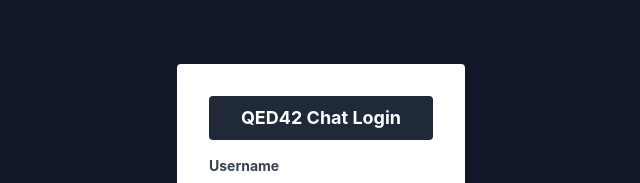
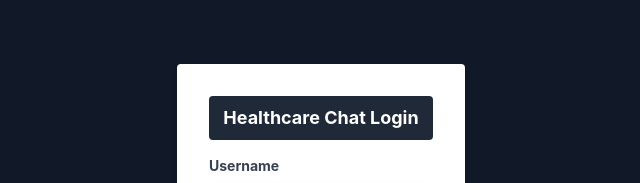
Before and after one commit to VertikaJain/react-chat-app, a React (Create React App) app: page / in a window 1280 px wide. Shown: the top 183 px of the page, without its empty margins (319-959 px from the left). Built offline with nearby package versions, Linux system fonts and the light colour scheme.

Commit message:
Added Role to Users

```diff
--- a/src/App.js
+++ b/src/App.js
@@ -8,14 +8,13 @@ export default class ChatApp extends Component {
     super(props)
     this.state = {
       isLoggedIn: false,
-      id: ""
+      loggedInUserObj: {}
     }
     this.setLoggedinUser = this.setLoggedinUser.bind(this)
   }
 
-  setLoggedinUser(userid) {
-    this.setState({ isLoggedIn: true })
-    this.setState({ id: userid })
+  setLoggedinUser(loggedInUserObj) {
+    this.setState({ isLoggedIn: true, loggedInUserObj: { ...loggedInUserObj } })
   }
 
   render() {
@@ -23,7 +22,7 @@ export default class ChatApp extends Component {
     return (
       <div className="App">
         { !this.state.isLoggedIn && <Login loginProp={this.setLoggedinUser} />}
-        { this.state.isLoggedIn && this.state.id !== "" && <ChatWindow id={this.state.id} />}
+        { this.state.isLoggedIn && <ChatWindow loggedInUserObj={this.state.loggedInUserObj} />}
       </div>
     )
   }
--- a/src/components/chatWindow/chatWindow.js
+++ b/src/components/chatWindow/chatWindow.js
@@ -7,7 +7,6 @@ export default class ChatWindow extends Component {
     constructor(props) {
         super(props)
         this.state = {
-            loggedInUserId: "",
             users: [],
             messageToUser: "",
             ws: null,
@@ -18,17 +17,16 @@ export default class ChatWindow extends Component {
     }
 
     async componentDidMount() {
-        this.setState({ loggedInUserId: this.props.id })
         // API call to fetch all contacts
         try {
-            let contactsResult = await API.getContacts(this.props.id)
+            let contactsResult = await API.getContacts(this.props.loggedInUserObj._id, this.props.loggedInUserObj.role)
             this.setState({ users: contactsResult.data.data })
         } catch (error) {
             console.log("error:", error);
         }
 
         // Web Socket to Fetch all message-data
-        let ws = new WebSocket(`ws://localhost:3000/chat/${this.state.loggedInUserId}`)
+        let ws = new WebSocket(`ws://localhost:3000/chat/${this.props.loggedInUserObj._id}`)
         console.log("ws: ", ws);
         ws.onopen = () => {
             console.log("Connected websocket main component.");
@@ -52,7 +50,7 @@ export default class ChatWindow extends Component {
     }
 
     getNewMsgObj(newMsgObj) {
-        let msgToSend = { senderid: this.state.loggedInUserId, receiverid: this.state.messageToUser._id, ...newMsgObj }
+        let msgToSend = { senderid: this.props.loggedInUserObj._id, receiverid: this.state.messageToUser._id, ...newMsgObj }
         this.state.ws.send(JSON.stringify(msgToSend))
     }
 
@@ -63,9 +61,9 @@ export default class ChatWindow extends Component {
                     {(this.state.users.length > 0) && <ContactList users={this.state.users} selectedUser={this.getSelectedUser} />}
                     {this.state.messageToUser && <MessageBox
                         selectedUser={this.state.messageToUser}
-                        loggedInUserId={this.state.loggedInUserId}
+                        loggedInUserDP={this.props.loggedInUserObj.img}
                         messageData={this.state.messageData.filter(msg => (msg.from === this.state.messageToUser._id ||
-                            (msg.from === this.state.loggedInUserId && msg.to === this.state.messageToUser._id)))}
+                            (msg.from === this.props.loggedInUserObj._id && msg.to === this.state.messageToUser._id)))}
                         setNewMsgObj={this.getNewMsgObj}
                     />}
                 </div>
--- a/src/components/chatWindow/messageBox.js
+++ b/src/components/chatWindow/messageBox.js
@@ -30,7 +30,7 @@ export default class MessageBox extends Component {
                     <div className=" w-max text-black shadow-lg clear-both p-8 rounded-tl-md rounded-br-md rounded-bl-md mt-2">
                         {mdata.msg}</div>
                     <div className="w-16 rounded-full relative h-16 mx-2 px-2 border">
-                        <img className="profile-picture absolute h-full object-cover self-center p-2" src="https://upload.wikimedia.org/wikipedia/en/8/88/Sally_Brown.png" alt="dp" />
+                        <img className="profile-picture absolute h-full object-cover self-center p-2" src={this.props.loggedInUserDP} alt="dp" />
                     </div>
                 </div>)
             else
--- a/src/components/login/login.js
+++ b/src/components/login/login.js
@@ -9,15 +9,15 @@ export default class Login extends Component {
         }
     }
 
-    onLoginComplete = (userid) => {
-        this.props.loginProp(userid)
+    onLoginComplete = (loggedInUserObj) => {
+        this.props.loginProp(loggedInUserObj)
     }
 
     login = async () => {
         // Call Login API to get user ID if the user exists in DB
         try {
             let loginResult = await API.logIn(this.state.username)
-            this.onLoginComplete(loginResult.data._id)
+            this.onLoginComplete(loginResult.data)
         } catch (error) {
             let element = document.querySelector(".incorrect-user")
             element.innerText = "Some Error Occurred."
@@ -32,7 +32,7 @@ export default class Login extends Component {
             <div className="bg-gray-900">
                 <div className="login container mx-auto w-full max-w-xs items-center pt-12 h-screen">
                     <form action="chat.html" method="GET" className="bg-white shadow-md rounded px-8 pt-8 pb-8 m-4">
-                        <label className="block text-lg font-bold mb-4 py-2 text-center bg-gray-800 rounded text-white">QED42 Chat Login</label>
+                        <label className="block text-lg font-bold mb-4 py-2 text-center bg-gray-800 rounded text-white">Healthcare Chat Login</label>
                         <div className="mb-4">
                             <label className="block text-gray-700 text-sm font-bold mb-2">
                                 Username</label>
--- a/src/services/api.js
+++ b/src/services/api.js
@@ -17,12 +17,12 @@ const logIn = async (userName) => {
 }
 
 // GET all Users API
-const getContacts = async (userid) => {
+const getContacts = async (userid, role) => {
     return new Promise(async (resolve, reject) => {
         try {
             let response = await axios({
                 method: 'get',
-                url: Constants.BASE_URL + 'api/users/' + userid
+                url: Constants.BASE_URL + 'api/users/' + userid + "/" + role
             })
             resolve(response)
         } catch (error) {
```
